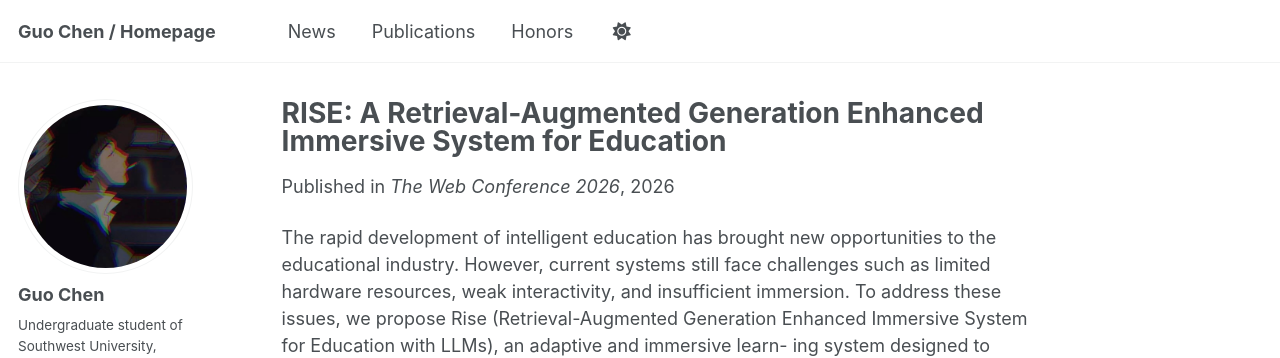
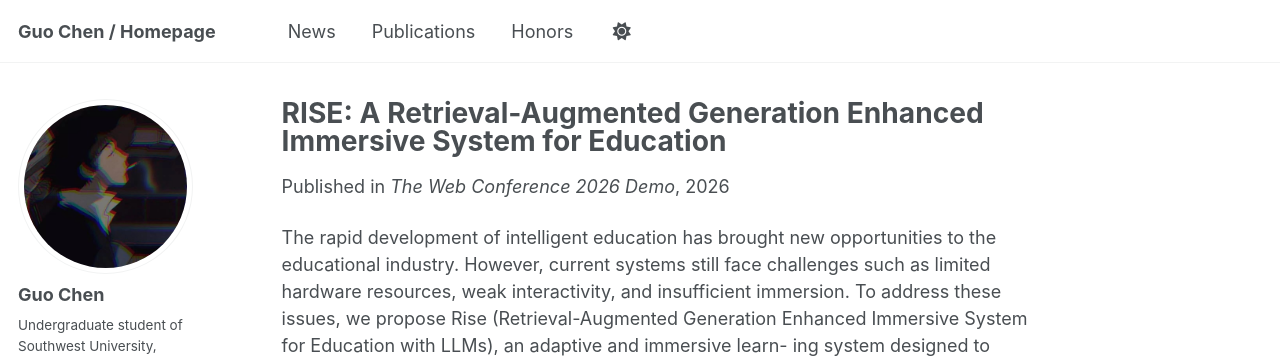
Before and after one commit to WinstonCHEN1/WinstonCHEN1.github.io, a Jekyll site: the page built from _publications/2026-WWW.md, in a window 1280 px wide and 1155 px high. Shown: the top 358 px of the window. Built offline with Jekyll 4.4.1, drawn with Linux system fonts in a browser that asks for light colours; some web fonts are replaced; a script bundle is joined from its source files by our own code; library files that are not in the unit come from our copies.

Commit message:
Fix Pubs

```diff
--- a/_config.yml
+++ b/_config.yml
@@ -84,8 +84,8 @@
 
 # Publication Category - The following the list of publication categories and their headings
 publication_category:
-  manuscripts:
-    title: 'Journal Articles'
+  # manuscripts:
+  #   title: 'Journal Articles'
   conferences:
     title: 'Conference Papers'
 
--- a/_publications/2026-WWW.md
+++ b/_publications/2026-WWW.md
@@ -5,7 +5,7 @@
 permalink: /publication/2026-WWW
 excerpt: 'We have developed an immersive education system based on RAG, MCP, and virtual digital humans.'
 date: 2026-01-12
-venue: 'The Web Conference 2026'
+venue: 'The Web Conference 2026 Demo'
 ---
 
 The rapid development of intelligent education has brought new opportunities to the educational industry. However, current systems still face challenges such as limited hardware resources, weak interactivity, and insufficient immersion. To address these issues, we propose Rise (Retrieval-Augmented Generation Enhanced Immersive System for Education with LLMs), an adaptive and immersive learn-
```
